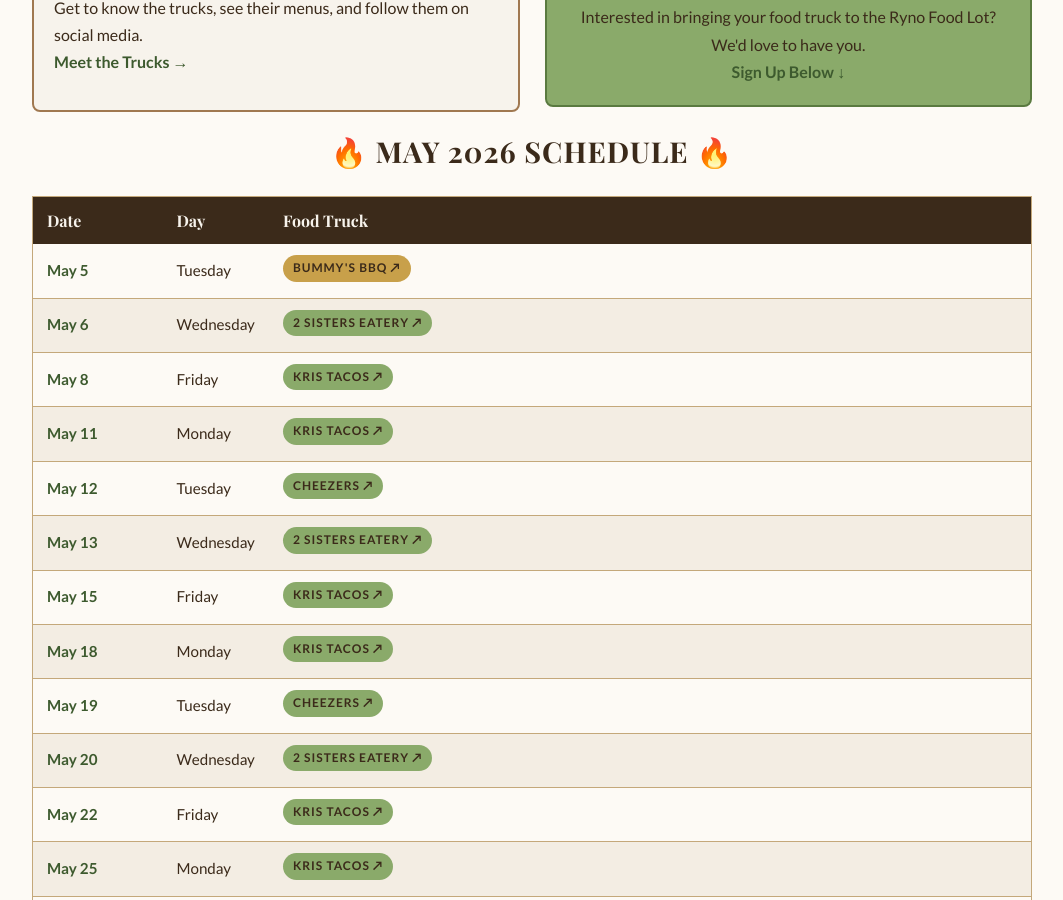
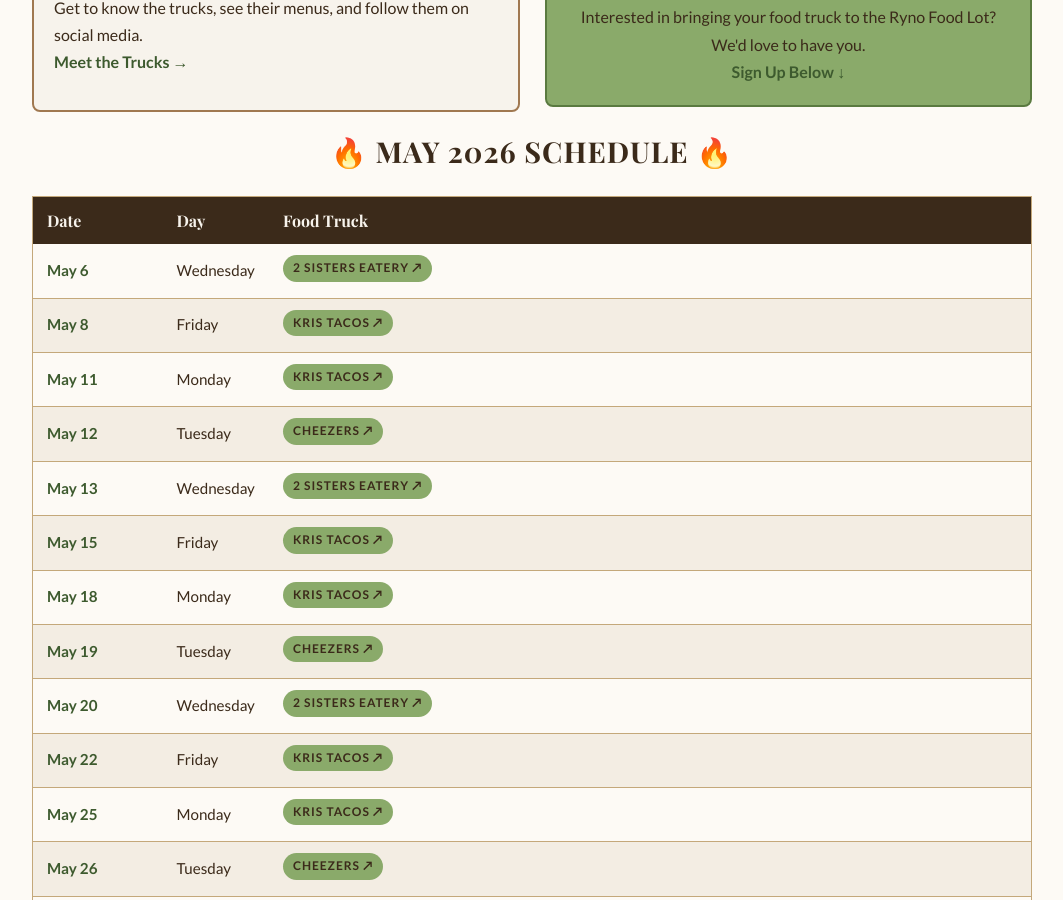
Before and after one commit to blueearthcommunitymarket/blueearthcommunitymarket.github.io, a Jekyll site: the page built from ryno-food-lot/index.html, in a window 1280 px wide and 900 px high, scrolled down 479 px. Shown: the whole window, without its empty margins (108-1171 px from the left). Built offline with Jekyll 4.4.1, drawn with Linux system fonts in a browser that asks for light colours; some web fonts are replaced.

Commit message:
food-lot: remove past dates (auto-cleanup 2026-05-05)

```diff
--- a/calendar/index.html
+++ b/calendar/index.html
@@ -52,6 +52,7 @@
                         <span class="tag">Sweet Escape by Danibel and Vita's Tamales</span>
                         <span class="tag">DJ Farms</span>
                         <span class="tag">Axel's Fishing Tails</span>
+                        <span class="tag">Hannah's Happy Hens</span>
                     </td>
                     <td>Wine Walk, 9am-3pm</td>
                 </tr>
--- a/ryno-food-lot/index.html
+++ b/ryno-food-lot/index.html
@@ -225,7 +225,7 @@
 
 
 
-                <tr><td class="race-date">May 5</td><td>Tuesday</td><td><span class="tag tag-gold"><a href="https://www.facebook.com/share/1GXr44CKx8/?mibextid=wwXIfr" target="_blank" rel="noopener" style="color:inherit;text-decoration:none;">Bummy's BBQ ↗</a></span></td></tr>
+
                 <tr><td class="race-date">May 6</td><td>Wednesday</td><td><span class="tag"><a href="https://www.facebook.com/share/18GUPLUwMf/?mibextid=wwXIfr" target="_blank" rel="noopener" style="color:inherit;text-decoration:none;">2 Sisters Eatery ↗</a></span></td></tr>
                 <tr><td class="race-date">May 8</td><td>Friday</td><td><span class="tag"><a href="https://www.facebook.com/share/1AquB7sxYj/?mibextid=wwXIfr" target="_blank" rel="noopener" style="color:inherit;text-decoration:none;">Kris Tacos ↗</a></span></td></tr>
                 <tr><td class="race-date">May 11</td><td>Monday</td><td><span class="tag"><a href="https://www.facebook.com/share/1AquB7sxYj/?mibextid=wwXIfr" target="_blank" rel="noopener" style="color:inherit;text-decoration:none;">Kris Tacos ↗</a></span></td></tr>
```
